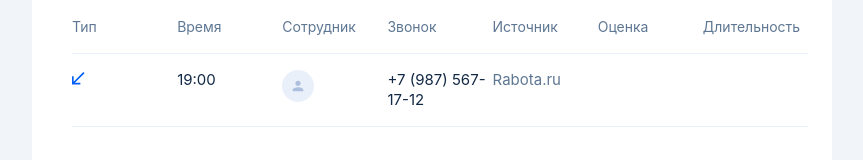
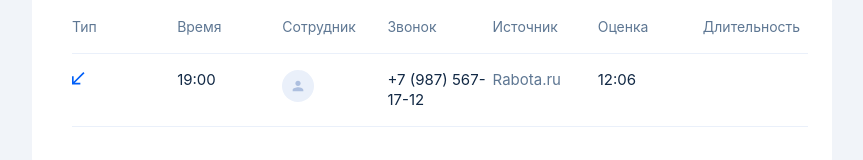
Before and after one commit to electra777/skilla-test-task, a React (Vite) app: page / in a window 1280 px wide. Shown: the part 143-303 px from the top of the page, without its empty margins (208-1071 px from the left). Built offline with nearby package versions, Linux system fonts and the light colour scheme.

Commit message:
feat: add Duration

```diff
--- /dev/null
+++ b/src/components/Duration/Duration.module.scss
@@ -0,0 +1,4 @@
+.duration {
+  font-size: 15px;
+  color: #122945;
+}
--- /dev/null
+++ b/src/components/Duration/Duration.tsx
@@ -0,0 +1,7 @@
+import styles from './Duration.module.scss';
+
+const Duration = () => {
+	return <div className={styles.duration}>12:06</div>;
+};
+
+export default Duration;
--- a/src/components/Table/Table.tsx
+++ b/src/components/Table/Table.tsx
@@ -4,9 +4,8 @@ import Employee from '../Employee/Employee';
 import Phone from '../Phone/Phone';
 import Source from '../Source/Source';
 
+import Duration from '../Duration/Duration';
 import styles from './Table.module.scss';
-
-
 
 const Table = () => {
 	return (
@@ -24,9 +23,10 @@ const Table = () => {
 				<Type />
 				<Time />
 				<Employee />
-        <Phone />
+				<Phone />
 				<Source />
 
+				<Duration />
 			</div>
 		</div>
 	);
```
